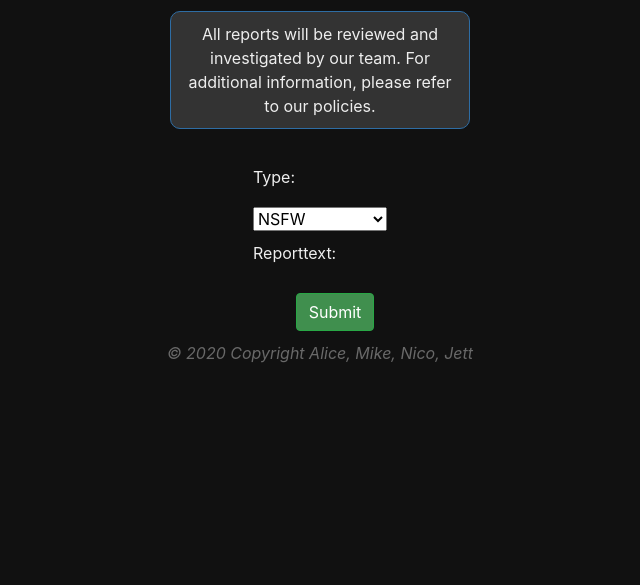
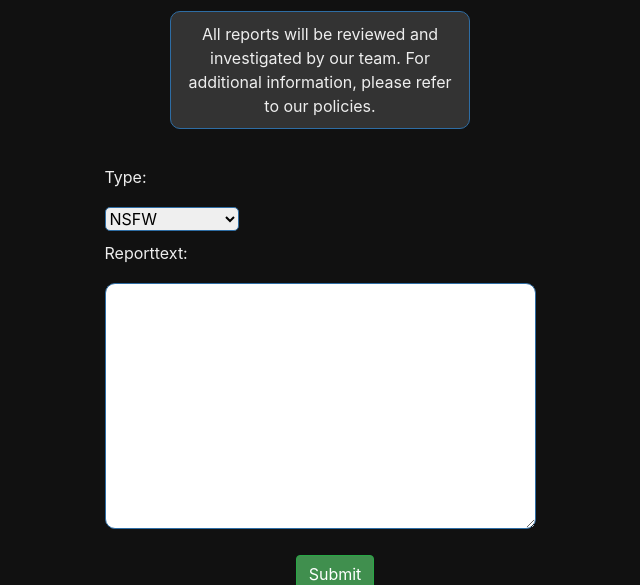
Before and after one commit to mik3ycodez/poetry-web-hack, a Django app: template poetr/library/templates/library/report.html in a window 1280 px wide. Shown: the part 285-870 px from the top of the page, without its empty margins (320-960 px from the left). Before the commit the page ends 648 px from the top, so only its background shows below. Run offline with Django 3.2, Linux system fonts and the light colour scheme; the template is opened without the code that fills it: values that come from a table or form of the project are taken from there, others are empty.

Commit message:
found missing textbox

```diff
--- a/poetr/library/forms.py
+++ b/poetr/library/forms.py
@@ -5,7 +5,7 @@ class NewPoemForm(forms.Form):
     title = forms.CharField(max_length=48, label='A title for your thoughts?', required=False)
     text = forms.CharField(widget=forms.Textarea, max_length=280, label='Go ahead and scream:', required=False)
     author = forms.CharField(max_length=48, label="Who are you (not) really?", required=False)
-    genres = forms.CharField(max_length=280, label='Think inside the comma separated boxes:',
+    genres = forms.CharField(max_length=280, label='Think inside the comma separated box:',
                              required=False)
 
     def clean_genres(self):
--- a/poetr/library/static/css/styles.css
+++ b/poetr/library/static/css/styles.css
@@ -88,7 +88,12 @@ img {
 }
 
 #id_type_label {
-    color: #eee
+    color: #eee;
+}
+
+#id_type {
+    border: 1px solid #2e6da4;
+    border-radius: 5px;
 }
 
 #id_reportText {
--- a/poetr/library/templates/library/report.html
+++ b/poetr/library/templates/library/report.html
@@ -27,7 +27,7 @@
         <div>{{form.type.label_tag}}</div>
         <div>{{form.type}}</div>
         <div>{{form.reportText.label_tag}}</div>
-        <div>{{form.text}}</div>
+        <div>{{form.reportText}}</div>
 
 	</form>
     </div>
```
